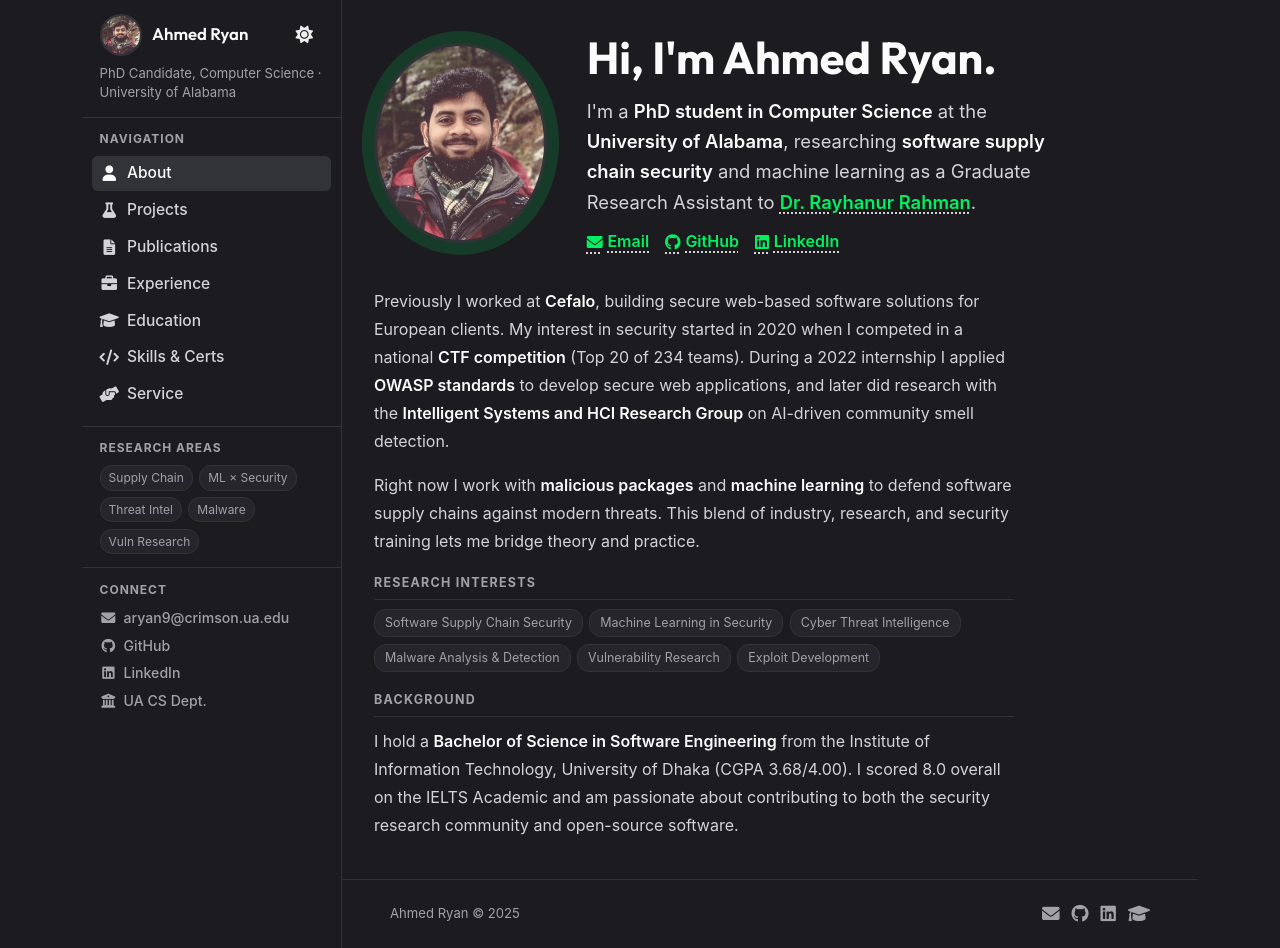
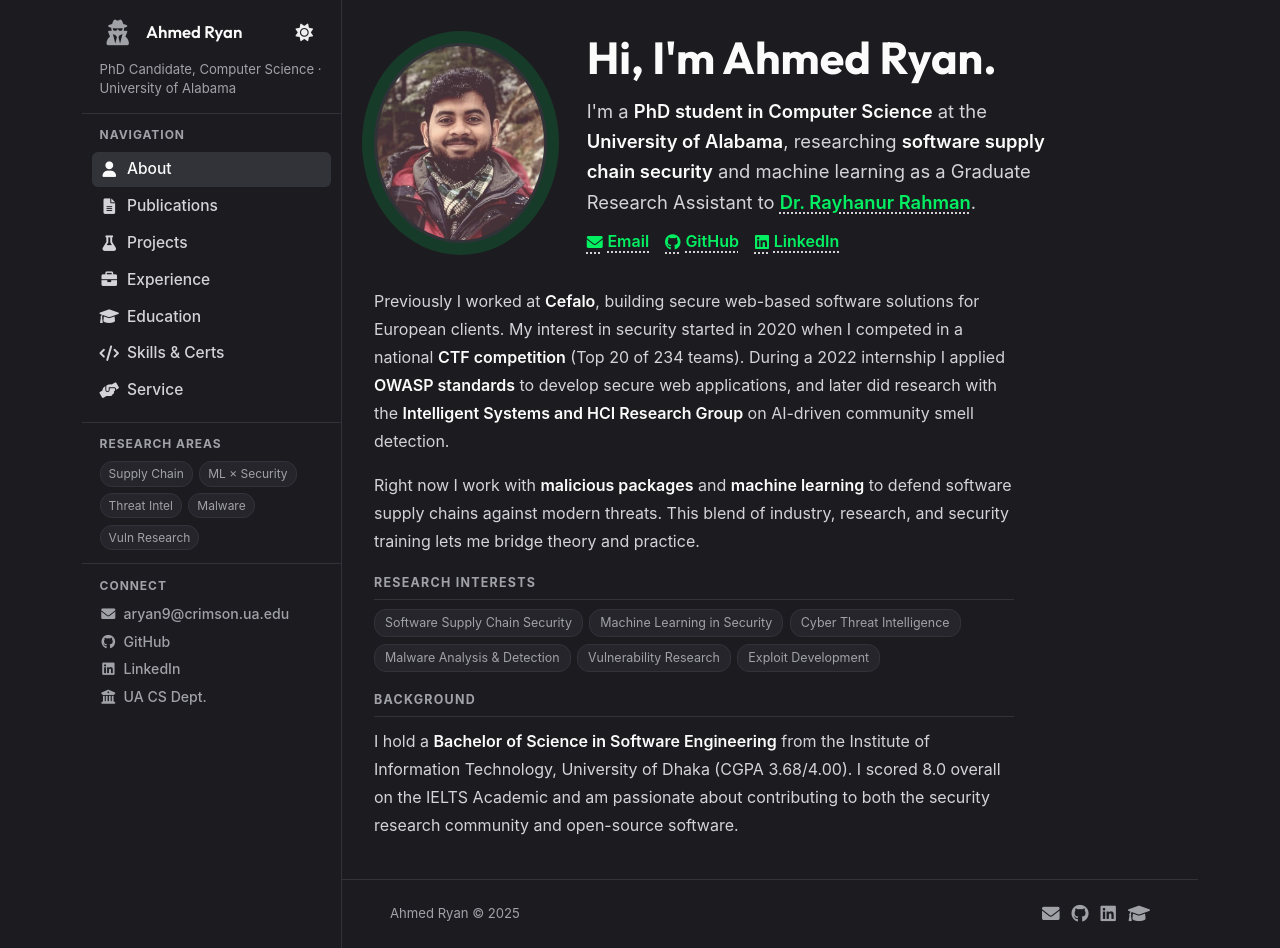
Before and after one commit to fraxhost/fraxhost.github.io, a Jekyll site: the page built from index.html, in a window 1280 px wide and 948 px high. Built offline with Jekyll 4.4.1, drawn with Linux system fonts in a browser that asks for light colours.

Commit message:
feat: reorder nav, replace avatar with Anonymous mask, fix circular photo
1. Nav reorder for PhD researcher priority:
   About → Publications → Projects → Experience → Education → Skills & Certs → Service
   (applied to both sidebar and mobile dropdown)

2. Replace sidebar/navbar photo with fa-user-secret (Anonymous mask) icon

3. Add aspect-ratio: 1/1 to hero-image to guarantee perfect circle
   across all viewport sizes

Co-Authored-By: Claude Sonnet 4.6 <noreply@anthropic.com>

```diff
--- a/_layouts/default.html
+++ b/_layouts/default.html
@@ -33,7 +33,7 @@
     <nav class="navbar">
       <div class="navbar-title">
         <a class="navbar-title-link" href="/">
-          <img class="navbar-logo" src="/assets/images/ryan.jpg" alt="Ahmed Ryan" />
+          <i class="fas fa-user-secret navbar-logo-icon"></i>
           Ahmed Ryan
         </a>
       </div>
@@ -50,8 +50,8 @@
     <!-- Mobile nav dropdown -->
     <div class="navbar-menu" id="navbar-menu">
       <a href="/"{% if page.active == "about" %} class="active"{% endif %}>About</a>
+      <a href="/html/publication.html"{% if page.active == "publication" %} class="active"{% endif %}>Publications</a>
       <a href="/html/project.html"{% if page.active == "project" %} class="active"{% endif %}>Projects</a>
-      <a href="/html/publication.html"{% if page.active == "publication" %} class="active"{% endif %}>Publications</a>
       <a href="/html/experience.html"{% if page.active == "experience" %} class="active"{% endif %}>Experience</a>
       <a href="/html/education.html"{% if page.active == "education" %} class="active"{% endif %}>Education</a>
       <a href="/html/skill.html"{% if page.active == "skill" %} class="active"{% endif %}>Skills &amp; Certs</a>
@@ -68,7 +68,7 @@
         <div class="sidebar-section">
           <div class="sidebar-name-row">
             <a class="sidebar-title-link" href="/">
-              <img class="sidebar-avatar" src="/assets/images/ryan.jpg" alt="Ahmed Ryan" />
+              <i class="fas fa-user-secret sidebar-avatar-icon"></i>
               <span class="site-name">Ahmed Ryan</span>
             </a>
             <button class="icon-btn" id="theme-toggle-sidebar" aria-label="Toggle theme">
@@ -85,11 +85,11 @@
             <a href="/"{% if page.active == "about" %} class="active"{% endif %}>
               <i class="fas fa-user fa-fw"></i> About
             </a>
+            <a href="/html/publication.html"{% if page.active == "publication" %} class="active"{% endif %}>
+              <i class="fas fa-file-alt fa-fw"></i> Publications
+            </a>
             <a href="/html/project.html"{% if page.active == "project" %} class="active"{% endif %}>
               <i class="fas fa-flask fa-fw"></i> Projects
-            </a>
-            <a href="/html/publication.html"{% if page.active == "publication" %} class="active"{% endif %}>
-              <i class="fas fa-file-alt fa-fw"></i> Publications
             </a>
             <a href="/html/experience.html"{% if page.active == "experience" %} class="active"{% endif %}>
               <i class="fas fa-briefcase fa-fw"></i> Experience
--- a/css/index.css
+++ b/css/index.css
@@ -15,8 +15,10 @@
 .hero-image {
   width: 110px;
   height: 110px;
+  aspect-ratio: 1 / 1;
   border-radius: 50%;
   object-fit: cover;
+  object-position: center;
   border: 3px solid var(--color-border);
   display: block;
 }
@@ -87,6 +89,7 @@
   .hero-image {
     width: 160px;
     height: 160px;
+    aspect-ratio: 1 / 1;
     flex-shrink: 0;
   }
 
--- a/css/style.css
+++ b/css/style.css
@@ -205,12 +205,10 @@ a.navbar-title-link {
 }
 a.navbar-title-link:hover { color: var(--color-text-navbar-hover); }
 
-.navbar-logo {
-  width: 32px;
-  height: 32px;
-  border-radius: 50%;
-  object-fit: cover;
-  border: 2px solid var(--color-border);
+.navbar-logo-icon {
+  font-size: 1.25rem;
+  color: var(--color-text-navbar);
+  flex-shrink: 0;
 }
 
 .navbar-right {
@@ -320,13 +318,12 @@ a.sidebar-title-link:hover .site-name { text-decoration: underline; text-decorat
   color: var(--color-text-emphasized);
 }
 
-.sidebar-avatar {
-  width: 42px;
-  height: 42px;
-  border-radius: 50%;
-  object-fit: cover;
-  border: 2px solid var(--color-border);
+.sidebar-avatar-icon {
+  font-size: 1.6rem;
+  color: var(--color-text-muted);
   flex-shrink: 0;
+  width: 36px;
+  text-align: center;
 }
 
 .sidebar-bio {
```
